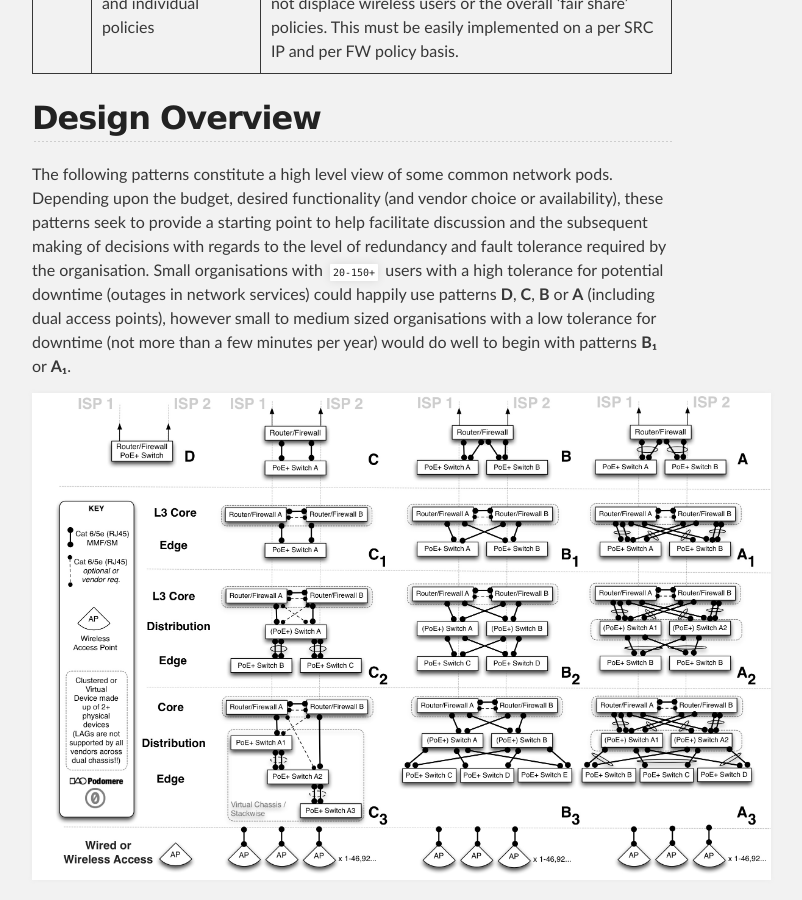
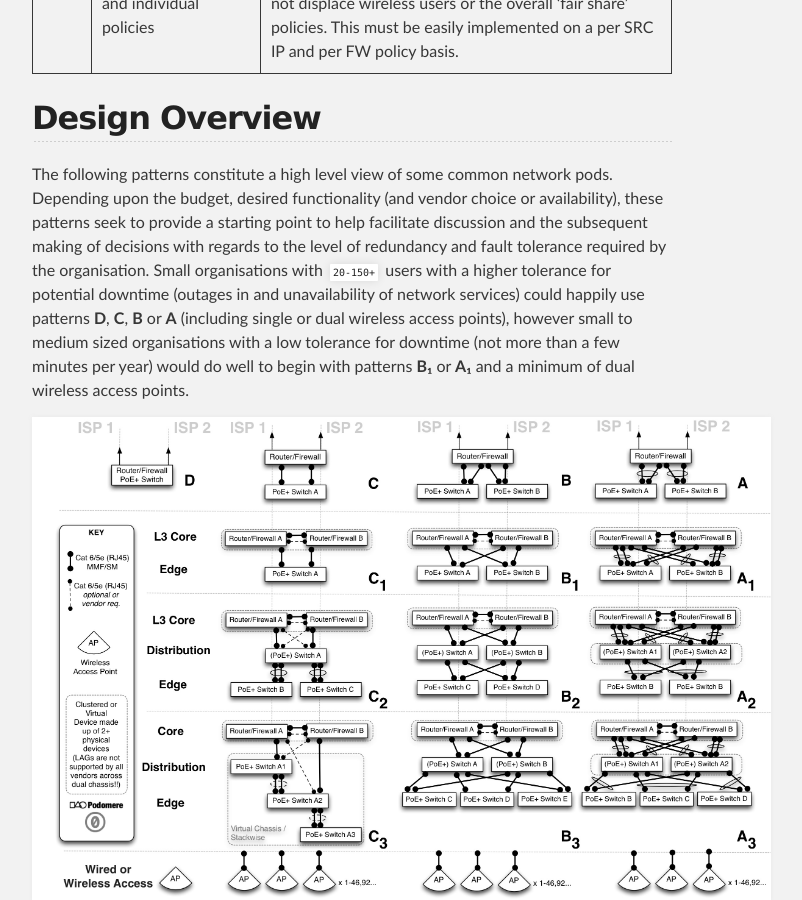
Before and after one commit to podomere/ond, a Jekyll site: the page built from ond-00001/ond-00001.md, in a window 1280 px wide and 900 px high, scrolled down 2581 px. Shown: the whole window, without its empty margins (288-1090 px from the left). Built offline with Jekyll 4.4.1, drawn with Linux system fonts in a browser that asks for light colours.

Commit message:
Minor tweaks to language in opening paragraphs

````diff
--- a/ond-00001/ond-00001.md
+++ b/ond-00001/ond-00001.md
@@ -33,7 +33,7 @@
 
 ## Design Overview
 
-The following patterns constitute a high level view of some common network pods. Depending upon the budget, desired functionality (and vendor choice or availability), these patterns seek to provide a starting point to help facilitate discussion and the subsequent making of decisions with regards to the level of redundancy and fault tolerance required by the organisation. Small organisations with ```20-150+``` users with a high tolerance for potential downtime (outages in network services) could happily use patterns **D**, **C**, **B** or **A** (including dual access points), however small to medium sized organisations with a low tolerance for downtime (not more than a few minutes per year) would do well to begin with patterns **B₁** or **A₁**.
+The following patterns constitute a high level view of some common network pods. Depending upon the budget, desired functionality (and vendor choice or availability), these patterns seek to provide a starting point to help facilitate discussion and the subsequent making of decisions with regards to the level of redundancy and fault tolerance required by the organisation. Small organisations with ```20-150+``` users with a higher tolerance for potential downtime (outages in and unavailability of network services) could happily use patterns **D**, **C**, **B** or **A** (including single or dual wireless access points), however small to medium sized organisations with a low tolerance for downtime (not more than a few minutes per year) would do well to begin with patterns **B₁** or **A₁** and a minimum of dual wireless access points.
 
 ![Pod patterns](./ond-smb-network-pods-v4.jpg "Pod patterns")
 
````
